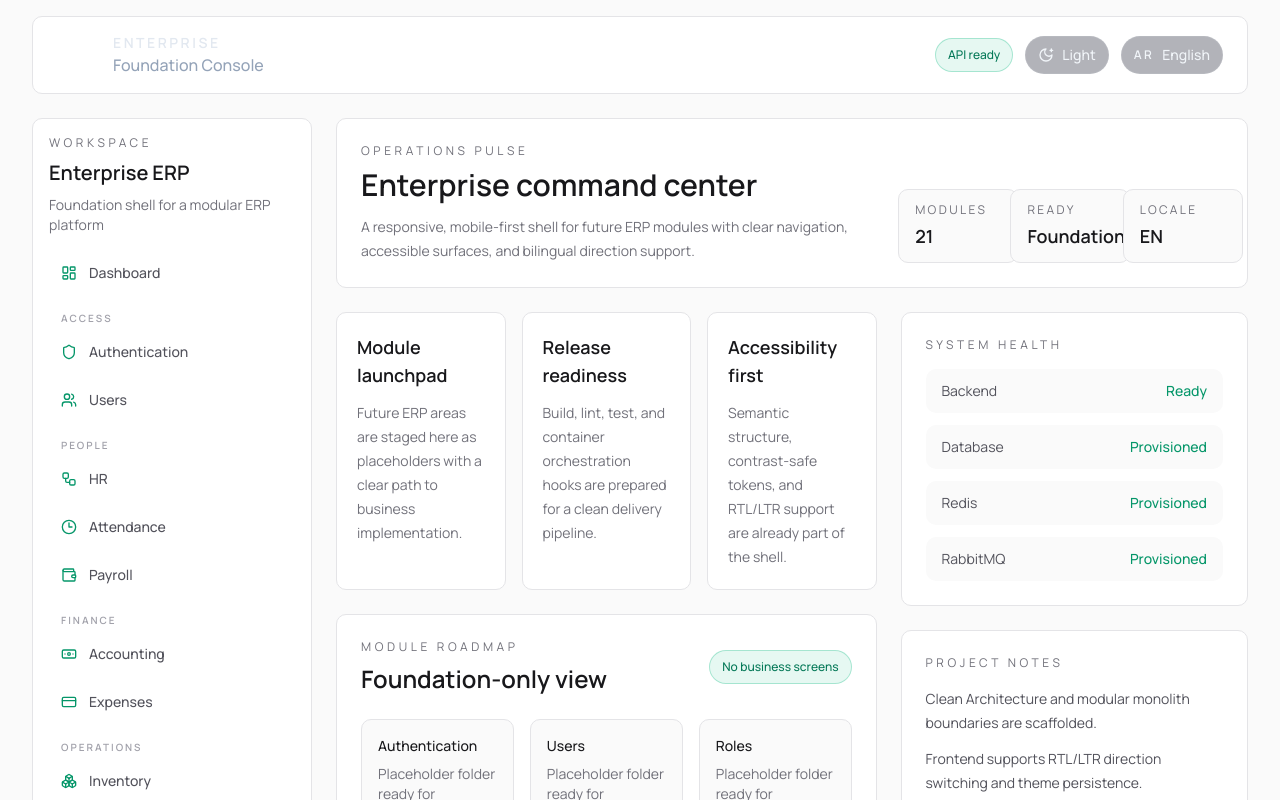
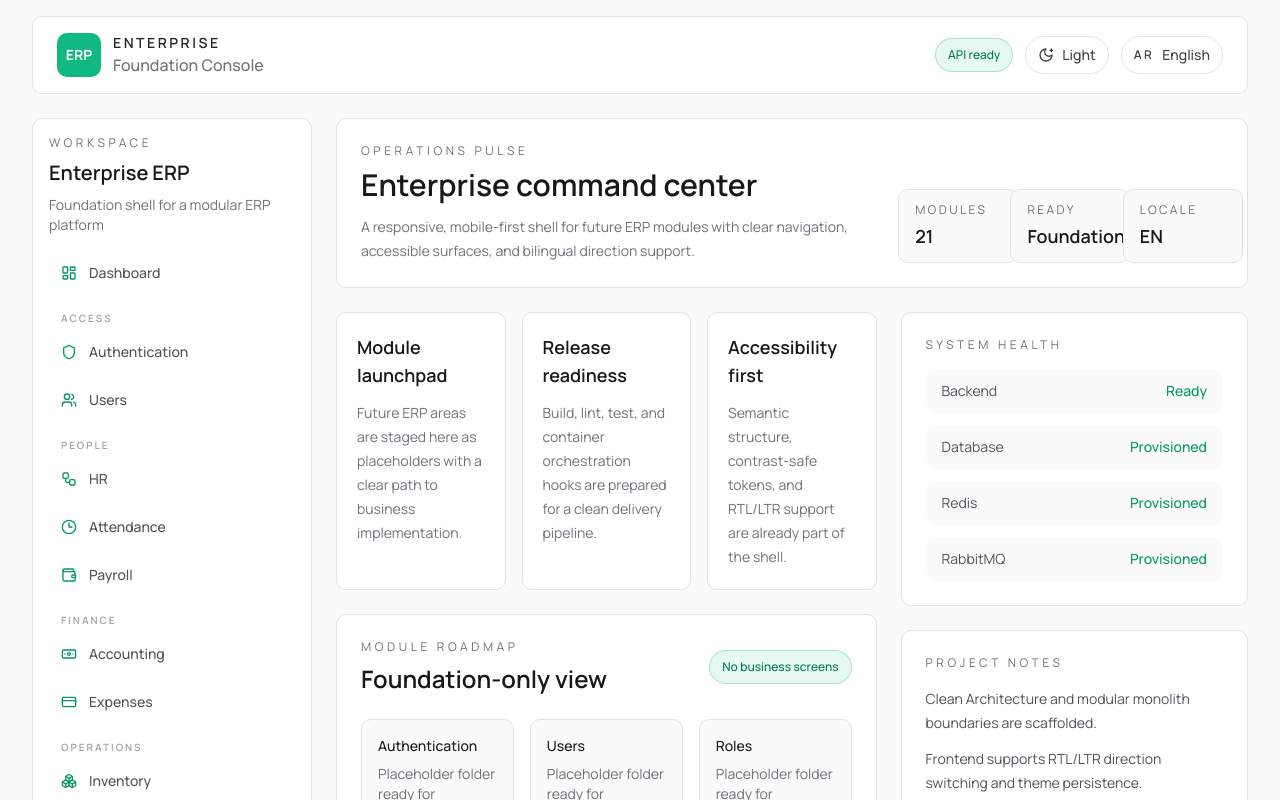
Before and after one commit to omar-mahmoud-java-developer/new-project, a React (Vite) app in the folder frontend/: page / in a window 1280 px wide. Shown: the top 800 px of the page. Built offline with nearby package versions, Linux system fonts and the light colour scheme.

Commit message:
style: restyle BrandMark, ModeSwitch, LocaleSwitch to flat zinc+emerald

```diff
--- a/frontend/src/components/BrandMark.tsx
+++ b/frontend/src/components/BrandMark.tsx
@@ -1,12 +1,12 @@
 export function BrandMark() {
   return (
     <div className="flex items-center gap-3">
-      <div className="grid h-11 w-11 place-items-center rounded-2xl bg-gradient-to-br from-brand-500 to-cyan-400 text-sm font-bold text-white shadow-soft">
+      <div className="grid h-11 w-11 place-items-center rounded-2xl bg-emerald-500 text-sm font-bold text-white">
         ERP
       </div>
       <div className="leading-tight">
-        <div className="text-sm font-semibold tracking-[0.18em] text-slate-200">ENTERPRISE</div>
-        <div className="text-base font-medium text-slate-400">Foundation Console</div>
+        <div className="text-sm font-semibold tracking-[0.18em] text-zinc-800 dark:text-zinc-200">ENTERPRISE</div>
+        <div className="text-base font-medium text-zinc-500 dark:text-zinc-400">Foundation Console</div>
       </div>
     </div>
   );
--- a/frontend/src/components/LocaleSwitch.tsx
+++ b/frontend/src/components/LocaleSwitch.tsx
@@ -8,7 +8,7 @@ export function LocaleSwitch({ locale, onToggle }: LocaleSwitchProps) {
     <button
       type="button"
       onClick={onToggle}
-      className="inline-flex items-center gap-2 rounded-full border border-slate-200/10 bg-slate-950/30 px-3 py-2 text-sm font-medium text-slate-100 transition hover:border-brand-400/60 hover:bg-slate-900/60"
+      className="inline-flex items-center gap-2 rounded-full border border-zinc-200 bg-white px-3 py-2 text-sm font-medium text-zinc-700 transition hover:border-emerald-500/60 hover:bg-zinc-100 dark:border-zinc-800 dark:bg-zinc-900 dark:text-zinc-100 dark:hover:bg-zinc-800"
       aria-label="Toggle language"
     >
       <span className="text-xs font-semibold uppercase tracking-[0.2em]">{locale === "en" ? "AR" : "EN"}</span>
--- a/frontend/src/components/ModeSwitch.tsx
+++ b/frontend/src/components/ModeSwitch.tsx
@@ -12,7 +12,7 @@ export function ModeSwitch({ mode, onToggle }: ModeSwitchProps) {
     <button
       type="button"
       onClick={onToggle}
-      className="inline-flex items-center gap-2 rounded-full border border-slate-200/10 bg-slate-950/30 px-3 py-2 text-sm font-medium text-slate-100 transition hover:border-brand-400/60 hover:bg-slate-900/60"
+      className="inline-flex items-center gap-2 rounded-full border border-zinc-200 bg-white px-3 py-2 text-sm font-medium text-zinc-700 transition hover:border-emerald-500/60 hover:bg-zinc-100 dark:border-zinc-800 dark:bg-zinc-900 dark:text-zinc-100 dark:hover:bg-zinc-800"
       aria-label="Toggle theme"
     >
       <Icon className="h-4 w-4" />
```
